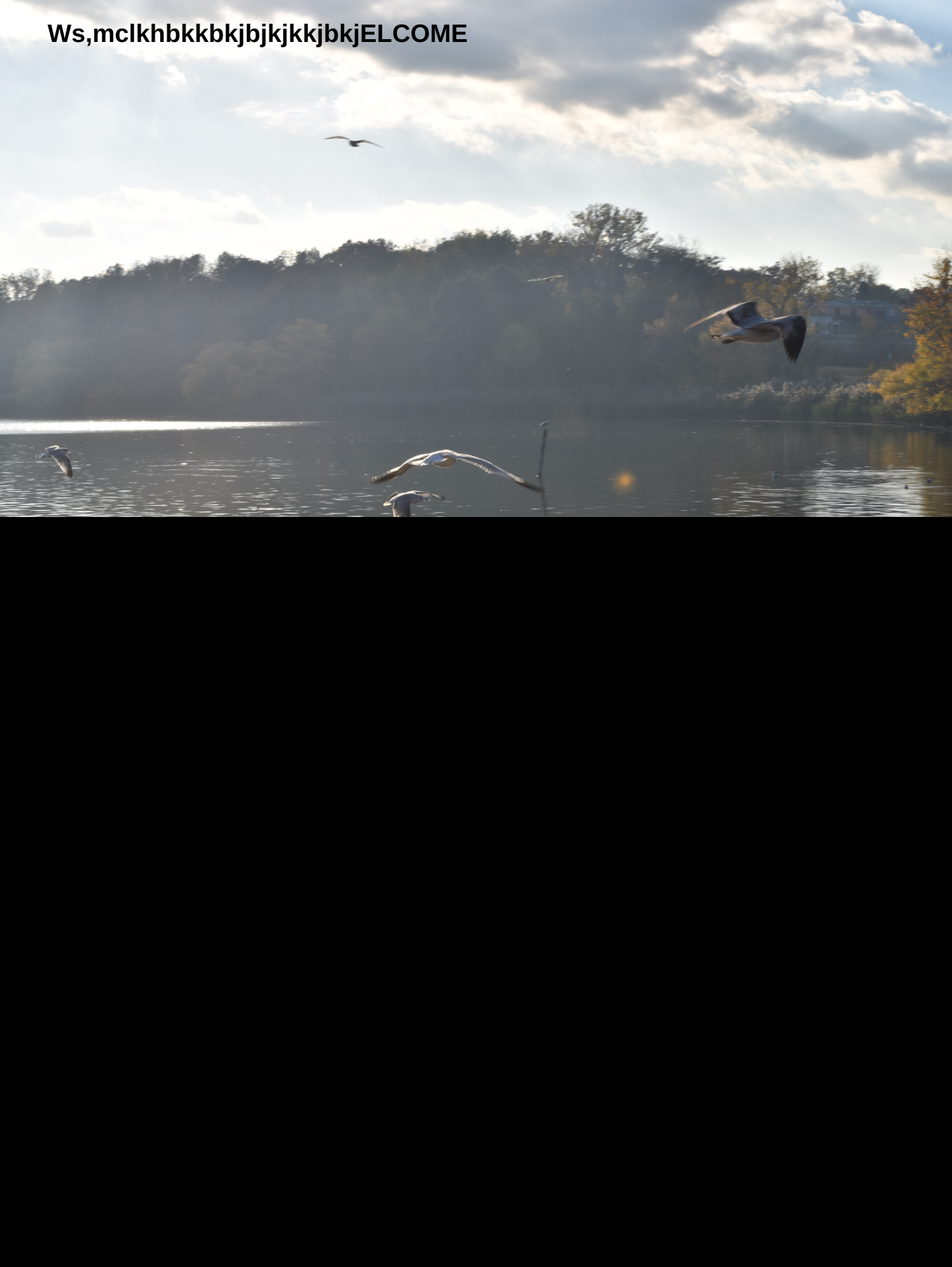
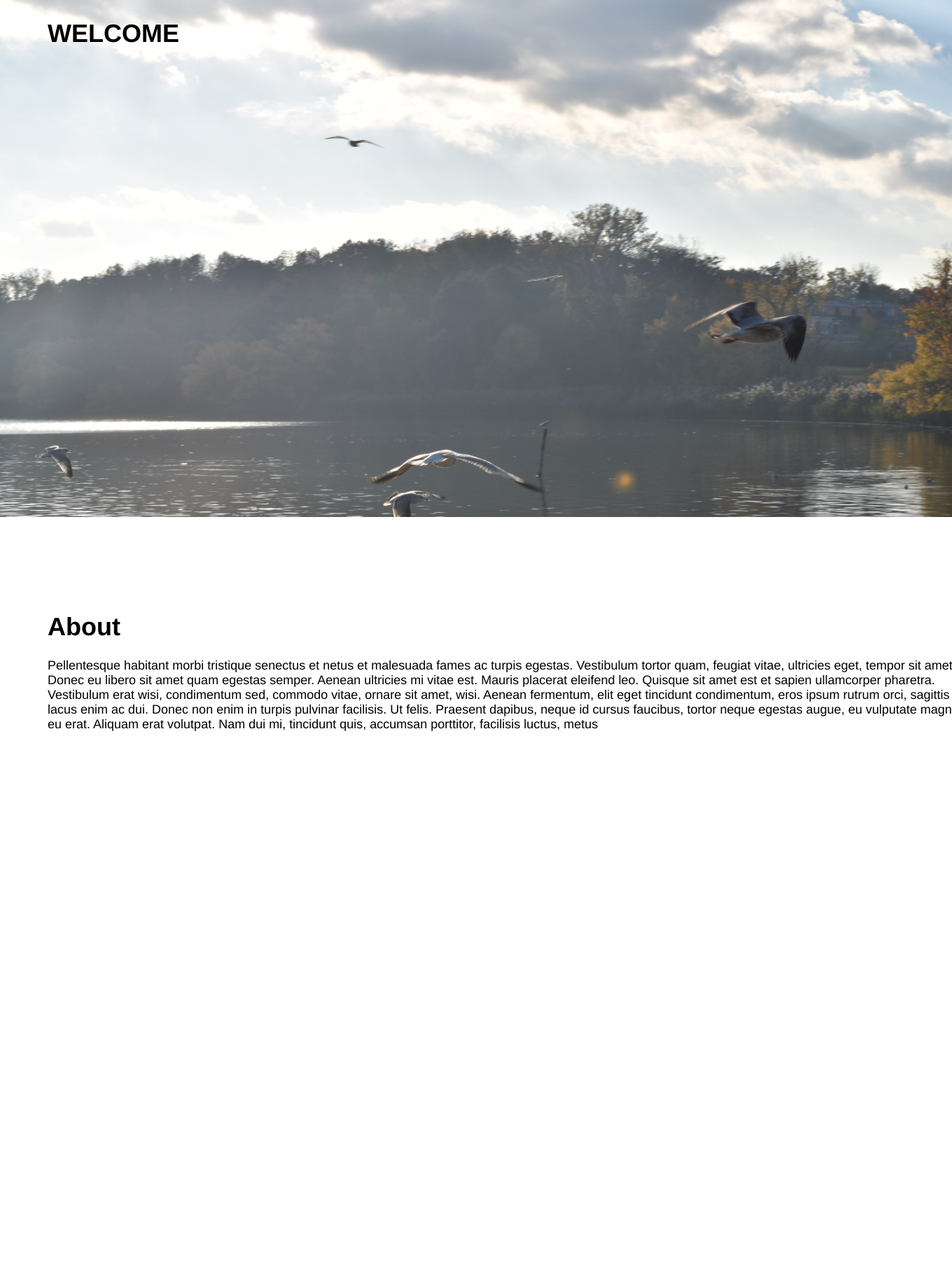
Before and after one commit to jahoffgir/jahoffgir.github.io, a PHP site: page / in a window 1360 px wide; the page is wider, and only the part inside the window is pictured. Shown: the part 61-1872 px from the top of that part at 70% size. Before the commit the page ends 800 px from the top of that part, so only its background shows below. Run offline with PHP 8.4, Linux system fonts and the light colour scheme; some libraries are stand-ins or nearby versions.

Commit message:
Added About section in the index html

```diff
--- a/assets/css/custom.css
+++ b/assets/css/custom.css
@@ -11,10 +11,14 @@ body, html {
 	min-height: 100%;
 }
 
+#index-background {
+	background-image: url("../images/scene.jpg");
+	background-repeat: no-repeat;
+	background-size: cover;
+	height: 100vh;
+	width: 100vw;
+}
 body {
-	background-image: url("../images/scene.jpg");
- 	background-repeat: no-repeat;
- 	background-size: cover;
 	font-family: Helvetica;
 	font-size: 18px;
 	color: black;
@@ -22,7 +26,10 @@ body {
 	padding: 0;
 
 }
-
+/*TODO Make the navigation fixed.*/
+/*#fixed-nav {
+	position: fixed;
+}*/
 #marginnav{
 	margin-left: 3.5%;
 }
@@ -172,7 +179,11 @@ nav ul li:hover{
 	display: none;
 	/*background-color: #c7d3af;*/
 }
-
+#index-about {
+	height: 100vh;
+	width: 100vw;
+	margin: 10% 5%;
+}
 @media screen and (max-width: 580px) {
 	#marginnav {
 		margin-left: 0;
--- a/blogs.html
+++ b/blogs.html
@@ -9,10 +9,10 @@
 
 		 	</head>
 		 	<!-- Body of the page -->
-		 	<body>
-		 		<!-- Navigation of the page -->
+			<body><!-- Navigation of the page -->
 				<nav>
 					  <div class="handle"><img class="menu" src="assets/images/icons/menu.png" alt="Menu"></a>Menu</div>
+						<div id="marginnav">
 					    <ul>
 					      <a href="index.html"><li>Home
 					      </li></a><a href="projects.html"><li>Projects</li></a>
@@ -21,7 +21,7 @@
 					      <a href="resume.html"><li>Resume
 					      </li></a><a href="contact.html"><li>Contact</li></a>
 					    </ul>
+						</div>
 			</nav>
-		    <img src="assets/images/icons/arrow.jpg" alt="">
 		</body>
 </html>
--- a/contact.html
+++ b/contact.html
@@ -9,10 +9,10 @@
 
 		 	</head>
 		 	<!-- Body of the page -->
-		 	<body>
-		 		<!-- Navigation of the page -->
+			<body><!-- Navigation of the page -->
 				<nav>
 					  <div class="handle"><img class="menu" src="assets/images/icons/menu.png" alt="Menu"></a>Menu</div>
+						<div id="marginnav">
 					    <ul>
 					      <a href="index.html"><li>Home
 					      </li></a><a href="projects.html"><li>Projects</li></a>
@@ -21,6 +21,7 @@
 					      <a href="resume.html"><li>Resume
 					      </li></a><a href="contact.html"><li>Contact</li></a>
 					    </ul>
+						</div>
 			</nav>
 		</body>
 </html>
--- a/experiences.html
+++ b/experiences.html
@@ -9,10 +9,10 @@
 
 		 	</head>
 		 	<!-- Body of the page -->
-		 	<body>
-		 		<!-- Navigation of the page -->
+			<body><!-- Navigation of the page -->
 				<nav>
 					  <div class="handle"><img class="menu" src="assets/images/icons/menu.png" alt="Menu"></a>Menu</div>
+						<div id="marginnav">
 					    <ul>
 					      <a href="index.html"><li>Home
 					      </li></a><a href="projects.html"><li>Projects</li></a>
@@ -21,6 +21,7 @@
 					      <a href="resume.html"><li>Resume
 					      </li></a><a href="contact.html"><li>Contact</li></a>
 					    </ul>
+						</div>
 			</nav>
 		</body>
 </html>
--- a/index.html
+++ b/index.html
@@ -13,7 +13,9 @@
 		 	<!-- Body of the page -->
 		 	<body>
 
+				<div id="index-background">
 			 	<!-- Navigation of the page -->
+				<div id= "fixed-nav">
 					<nav>
 						<div class="handle"><img class="menu" src="assets/images/icons/menu.png" alt="Menu"></a>Menu</div>
 						<div id="marginnav">
@@ -27,8 +29,25 @@
 							</ul>
 						</div>
 					</nav>
+			</div>
 				<div class="content">
-		  	<h1>Ws,mclkhbkkbkjbjkjkkjbkjELCOME</h1>
+			  	<h1>WELCOME</h1>
+				</div>
+			</div>
+			<div id="index-about">
+				<h1>About</h1>
+				<p>Pellentesque habitant morbi tristique senectus et netus et malesuada
+					fames ac turpis egestas. Vestibulum tortor quam, feugiat vitae,
+					ultricies eget, tempor sit amet, ante. Donec eu libero sit amet quam
+					egestas semper. Aenean ultricies mi vitae est. Mauris placerat
+					eleifend leo. Quisque sit amet est et sapien ullamcorper pharetra.
+					Vestibulum erat wisi, condimentum sed, commodo vitae, ornare sit amet,
+					wisi. Aenean fermentum, elit eget tincidunt condimentum, eros ipsum
+					rutrum orci, sagittis tempus lacus enim ac dui. Donec non enim in
+					turpis pulvinar facilisis. Ut felis. Praesent dapibus, neque id cursus
+					faucibus, tortor neque egestas augue, eu vulputate magna eros eu erat.
+					Aliquam erat volutpat. Nam dui mi, tincidunt quis, accumsan porttitor,
+					facilisis luctus, metus</p>
 			</div>
 	 		<script>
 	 		    $('.handle').on('click', function() {
--- a/projects.html
+++ b/projects.html
@@ -9,10 +9,10 @@
 
 		 	</head>
 		 	<!-- Body of the page -->
-		 	<body>
-		 		<!-- Navigation of the page -->
+			<body><!-- Navigation of the page -->
 				<nav>
 					  <div class="handle"><img class="menu" src="assets/images/icons/menu.png" alt="Menu"></a>Menu</div>
+						<div id="marginnav">
 					    <ul>
 					      <a href="index.html"><li>Home
 					      </li></a><a href="projects.html"><li>Projects</li></a>
@@ -21,6 +21,7 @@
 					      <a href="resume.html"><li>Resume
 					      </li></a><a href="contact.html"><li>Contact</li></a>
 					    </ul>
+						</div>
 			</nav>
 		</body>
 </html>
--- a/resume.html
+++ b/resume.html
@@ -9,10 +9,10 @@
 
 		 	</head>
 		 	<!-- Body of the page -->
-		 	<body>
-		 		<!-- Navigation of the page -->
+			<body><!-- Navigation of the page -->
 				<nav>
 					  <div class="handle"><img class="menu" src="assets/images/icons/menu.png" alt="Menu"></a>Menu</div>
+						<div id="marginnav">
 					    <ul>
 					      <a href="index.html"><li>Home
 					      </li></a><a href="projects.html"><li>Projects</li></a>
@@ -21,6 +21,7 @@
 					      <a href="resume.html"><li>Resume
 					      </li></a><a href="contact.html"><li>Contact</li></a>
 					    </ul>
+						</div>
 			</nav>
 		</body>
 </html>
```
Lines whose indentation alone changed are shown as unchanged.
